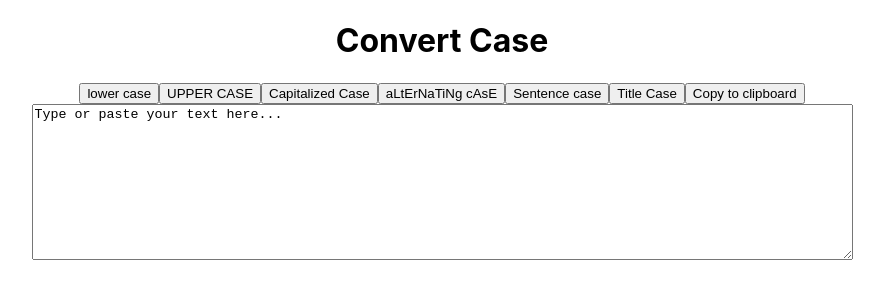
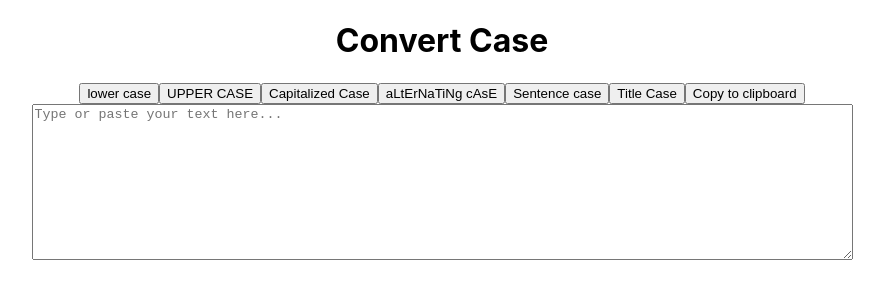
Before and after one commit to katmart93/case-converter-app, a React (Create React App) app: page / in a window 1280 px wide. Shown: the top 300 px of the page, without its empty margins (198-1082 px from the left). Built offline with nearby package versions, Linux system fonts and the light colour scheme.

Commit message:
components updated

```diff
--- a/src/App.js
+++ b/src/App.js
@@ -5,13 +5,22 @@ import Input from "./components/Input";
 
 //styles
 import "./App.css";
+import { useState } from "react";
 
 function App() {
+  const [text, setText] = useState("");
+
+  console.log(text);
+
+  const setToLowerCase = () => {
+    setText(text.toLowerCase);
+  };
+
   return (
     <div className="App">
       <Title />
-      <Options />
-      <Input />
+      <Options setToLowerCase={setToLowerCase} />
+      <Input text={text} setText={setText} />
     </div>
   );
 }
--- a/src/components/Input.jsx
+++ b/src/components/Input.jsx
@@ -1,11 +1,16 @@
 import React from "react";
 
-export default function Input() {
+export default function Input({ text, setText }) {
   return (
     <div className="input">
-      <textarea name="text" cols="100" rows="10">
-        Type or paste your text here...
-      </textarea>
+      <textarea
+        name="text"
+        cols="100"
+        rows="10"
+        placeholder="Type or paste your text here..."
+        onChange={(e) => setText(e.target.value)}
+        value={text}
+      ></textarea>
     </div>
   );
 }
--- a/src/components/Options.jsx
+++ b/src/components/Options.jsx
@@ -1,6 +1,6 @@
 import React from "react";
 
-export default function Options() {
+export default function Options({ setToLowerCase }) {
   return (
     <div className="options">
       <button>lower case</button>
```
